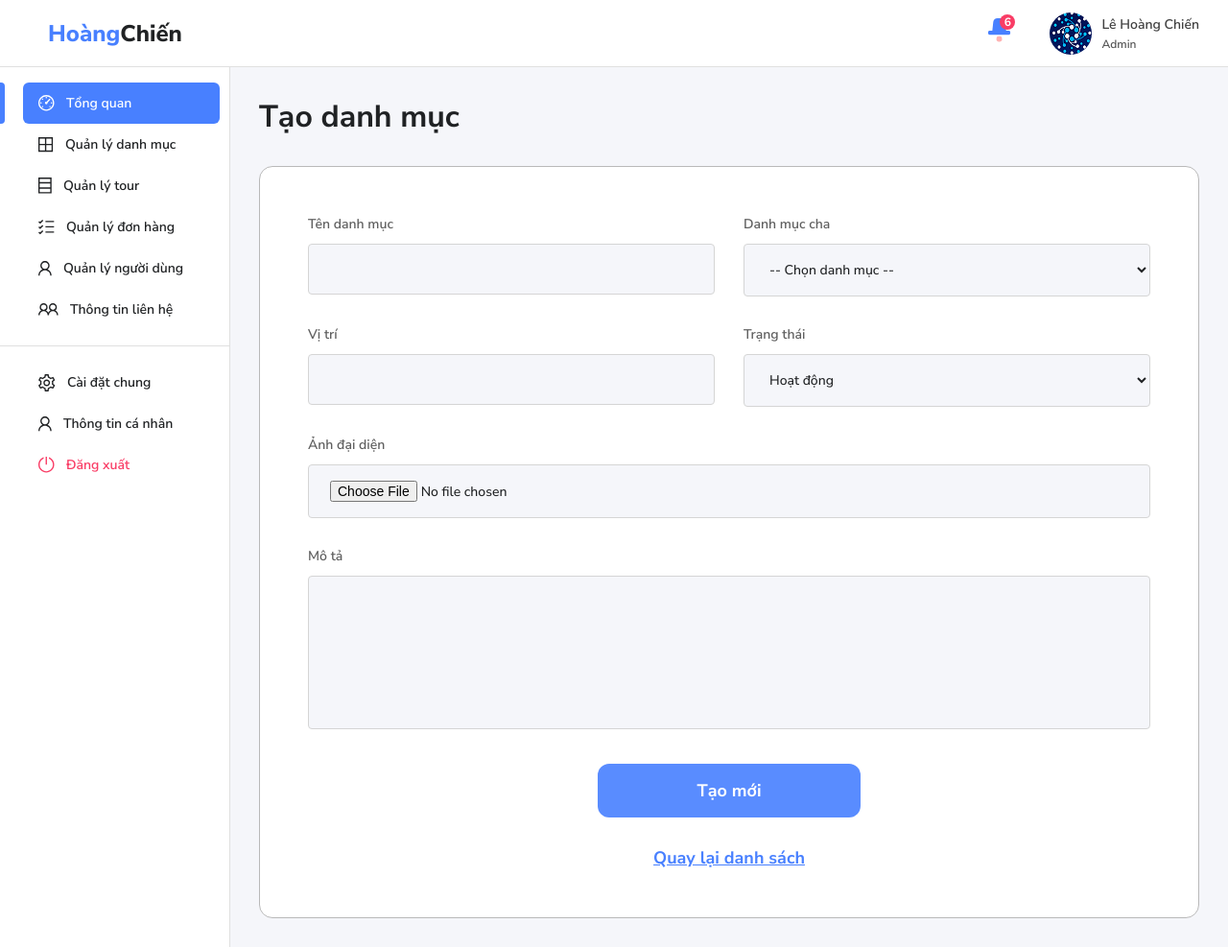
After one commit to LEHOANGCHIEN/travel-tour-admin, a web app: file category-create.html in a window 1280 px wide. The commit adds this page. Shown: the whole page at 96% size. Run offline with its HTML, style and script files only (its server is not run), Linux system fonts and the light colour scheme.

Commit message:
1.1 và 1.2. Xây dựng trang Tạo danh mục

```diff
--- a/assets/css/style.css
+++ b/assets/css/style.css
@@ -710,6 +710,10 @@ button {
 .text-right {
     text-align: right !important;
 }
+
+.text-center {
+    text-align: center;
+}
 /* End Text */
 
 /* Tour List */
@@ -1042,3 +1046,91 @@ button {
     cursor: pointer;
 }
 /* End Section 7 */
+
+/* Section 8 */
+.section-8 {
+  background-color: white;
+  border: 1px solid #B9B9B9;
+  border-radius: 14px;
+  padding: 50px;
+}
+
+.section-8 form {
+  display: grid;
+  grid-template-columns: repeat(2, 1fr);
+  gap: 30px;
+}
+
+.section-8 .inner-two-col {
+  grid-column: span 2;
+}
+
+.section-8 .inner-group label {
+  display: block;
+  font-weight: 600;
+  font-size: 14px;
+  color: #606060;
+  margin-bottom: 11px;
+}
+
+.section-8 .inner-group input, .section-8 .inner-group select, .section-8 .inner-group textarea {
+  border: 1px solid #D5D5D5;
+  background-color: #F5F6FA;
+  border-radius: 4px;
+  padding: 6px 14px;
+  padding: 16px 22px;
+  font-weight: 500;
+  font-size: 14px;
+  color: var(--color-text);
+  width: 100%;
+}
+
+.section-8 .inner-group textarea {
+  resize: none;
+  height: 160px;
+}
+
+.section-8 .inner-group button {
+  border: 0;
+  background-color: var(--color-main);
+  color: white;
+  font-weight: 700;
+  font-size: 18px;
+  padding: 16px;
+  border-radius: 12px;
+  min-width: 274px;
+  opacity: 0.9;
+  cursor: pointer;
+}
+
+.section-8 .inner-group button:hover {
+  opacity: 1;
+}
+
+.section-8 .inner-link {
+  text-align: center;
+  margin-top: 30px;
+}
+
+.section-8 .inner-link a {
+  font-weight: 700;
+  font-size: 18px;
+  color: var(--color-main);
+  text-decoration: underline;
+}
+
+@media (max-width: 768px) {
+  .section-8 {
+    padding: 20px;
+  }
+
+  .section-8 form {
+    gap: 15px;
+    grid-template-columns: 1fr;
+  }
+
+  .section-8 .inner-two-col {
+    grid-column: span 1;
+  }
+}
+/* End Section 8 */
--- /dev/null
+++ b/category-create.html
@@ -0,0 +1,74 @@
+<!DOCTYPE html>
+<html lang="vi">
+  <head>
+    <meta charset="UTF-8">
+    <meta name="viewport" content="width=device-width, initial-scale=1.0">
+    <title>Tạo danh mục</title>
+    <link rel="stylesheet" href="https://cdnjs.cloudflare.com/ajax/libs/font-awesome/6.7.2/css/all.min.css">
+    <link rel="stylesheet" href="assets/css/style.css">
+  </head>
+  <body>
+    <header class="header">
+      <div class="inner-left"><a class="inner-logo" href="#"><span>Hoàng</span><span>Chiến</span></a></div>
+      <div class="inner-right">
+        <div class="inner-notify"><img src="assets/images/icon-bell.svg"><span>6</span></div>
+        <div class="inner-account"><img src="assets/images/avatar.png">
+          <div class="inner-text">
+            <div class="inner-name">Lê Hoàng Chiến</div>
+            <div class="inner-role">Admin</div>
+          </div>
+        </div>
+        <div class="inner-button-menu"><i class="fas fa-bars"></i></div>
+      </div>
+    </header>
+    <main class="main">
+      <nav class="sider">
+        <div class="inner-list"><a class="inner-item active" href="#"><img src="assets/images/icon-sider-1.svg"><span>Tổng quan</span></a><a class="inner-item" href="#"><img src="assets/images/icon-sider-2.svg"><span>Quản lý danh mục</span></a><a class="inner-item" href="#"><img src="assets/images/icon-sider-3.svg"><span>Quản lý tour</span></a><a class="inner-item" href="#"><img src="assets/images/icon-sider-4.svg"><span>Quản lý đơn hàng</span></a><a class="inner-item" href="#"><img src="assets/images/icon-sider-5.svg"><span>Quản lý người dùng</span></a><a class="inner-item" href="#"><img src="assets/images/icon-sider-6.svg"><span>Thông tin liên hệ</span></a></div>
+        <div class="inner-line"></div>
+        <div class="inner-list"><a class="inner-item" href="#"><img src="assets/images/icon-sider-7.svg"><span>Cài đặt chung</span></a><a class="inner-item" href="#"><img src="assets/images/icon-sider-5.svg"><span>Thông tin cá nhân</span></a><a class="inner-item inner-logout" href="#"><img src="assets/images/icon-sider-8.svg"><span>Đăng xuất</span></a></div>
+      </nav>
+      <div class="content">
+        <h1 class="box-title">Tạo danh mục</h1>
+        <div class="section-8">
+          <form>
+            <div class="inner-group">
+              <label for="">Tên danh mục</label>
+              <input type="text" name="" id="">
+            </div>
+            <div class="inner-group">
+              <label for="">Danh mục cha</label>
+              <select name="" id="">
+                <option value="">-- Chọn danh mục --</option>
+                <option value="">Danh mục 1</option>
+                <option value="">Danh mục 2</option>
+              </select>
+            </div>
+            <div class="inner-group">
+              <label for="">Vị trí</label>
+              <input type="number" name="" id="">
+            </div>
+            <div class="inner-group">
+              <label for="">Trạng thái</label>
+              <select name="" id="">
+                <option value="">Hoạt động</option>
+                <option value="">Tạm dừng</option>
+              </select>
+            </div>
+            <div class="inner-group inner-two-col">
+              <label for="">Ảnh đại diện</label>
+              <input type="file" name="" id="">
+            </div>
+            <div class="inner-group inner-two-col">
+              <label for="">Mô tả</label>
+              <textarea name="" id=""></textarea>
+            </div>
+            <div class="inner-group inner-two-col text-center">
+              <button>Tạo mới</button>
+            </div>
+          </form>
+          <div class="inner-link"><a href="#">Quay lại danh sách</a></div>
+        </div>
+      </div>
+    </main>
+  </body>
+</html>
```
Also changed, not shown: views/pages/category-create.pug (added, +39 -0 lines).
